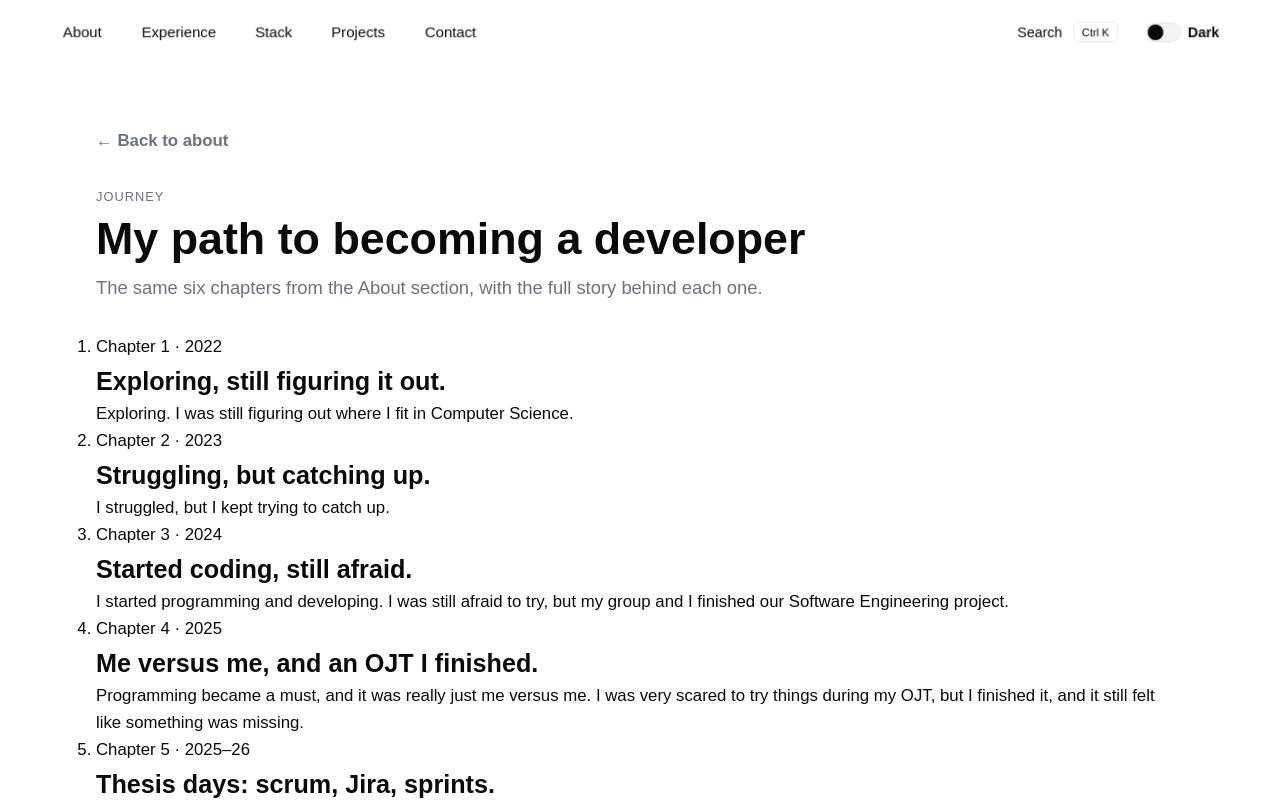
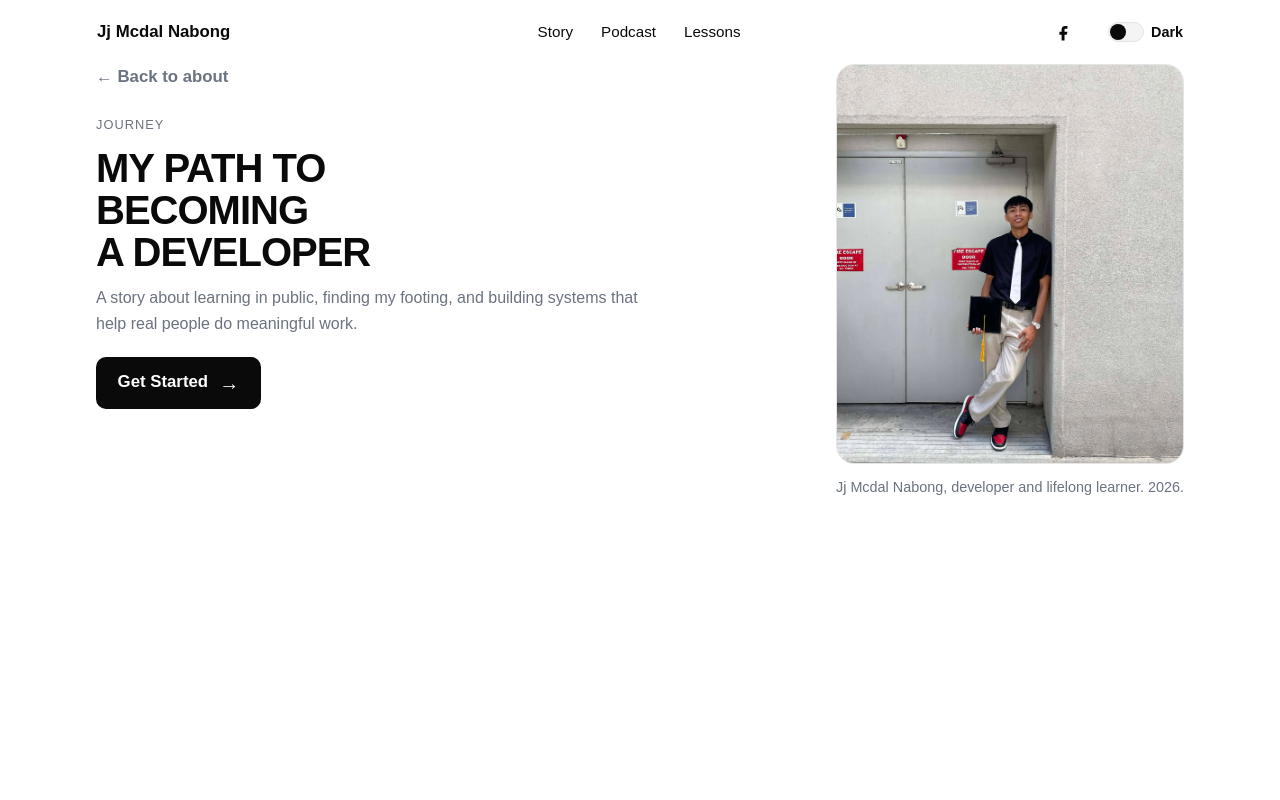
Before and after one commit to JjMcdal/portfolio-jjmcdal, a Next.js app: page /journey in a window 1280 px wide. Shown: the top 800 px of the page. Built offline with nearby package versions, Linux system fonts and the light colour scheme.

Commit message:
Refine Journey page layout
Align the Journey header and hero containers, restore the profile caption, and keep the dedicated navigation styling consistent across viewport states.

```diff
--- a/app/globals.css
+++ b/app/globals.css
@@ -89,8 +89,8 @@ section{padding:0}
 .journey-url:hover{text-decoration:underline;text-underline-offset:4px}
 .journey h3{font-family:var(--sans);font-size:clamp(1.875rem,4vw,2.75rem);font-weight:700;line-height:1.1;max-width:20rem;margin-bottom:1.25rem}
 .journey-intro>p:not(.journey-url){color:var(--muted);max-width:31rem;margin-bottom:2rem}
-.journey-btn{display:inline-flex;align-items:center;gap:.65rem;margin-top:auto;padding:.85rem 1.4rem;border-radius:999px;background:var(--journey-accent);color:var(--journey-on-accent);font-weight:700;transition:transform .2s,box-shadow .2s,background-color .2s}
-.journey-btn .icon{width:18px;height:18px}
+.journey-btn{display:inline-flex;align-items:center;gap:.65rem;margin-top:auto;padding:.85rem 1.4rem;border-radius:999px;background:var(--journey-accent);color:var(--journey-on-accent);font-weight:700;box-shadow:0 6px 20px color-mix(in srgb,var(--journey-accent) 22%,transparent);transition:transform .2s,box-shadow .2s,background-color .2s}
+.journey-btn .icon{width:18px;height:18px;transition:transform .2s}
 .journey-list{list-style:none;position:relative;z-index:1;display:grid;align-content:center}
 .journey-list::before{content:"";position:absolute;left:8px;top:1rem;bottom:1rem;width:1px;background:var(--border)}
 .journey-list li{display:grid;grid-template-columns:32px 60px 1fr;align-items:center;gap:.8rem;min-height:3.65rem;border-bottom:1px solid var(--border);font-size:1rem}
@@ -100,7 +100,16 @@ section{padding:0}
 .journey-list li>span:last-child{grid-column:3}
 [data-theme=light],:root{--journey-accent:#3f3f46;--journey-accent-soft:rgba(63,63,70,.14);--journey-on-accent:#fff}
 [data-theme=dark]{--journey-accent:#e4e4e7;--journey-accent-soft:rgba(228,228,231,.14);--journey-on-accent:#18181b}
-@media(hover:hover){.journey-btn:hover{background:#27272a;box-shadow:var(--shadow);transform:translateY(-1px)}[data-theme=dark] .journey-btn:hover{background:#fafafa}}
+/* Gray glow + arrow nudge on hover and keyboard focus */
+.journey-btn:focus-visible{box-shadow:0 10px 30px color-mix(in srgb,var(--journey-accent) 45%,transparent)}
+.journey-btn:focus-visible .icon{transform:translateX(4px)}
+@media(hover:hover){
+  .journey-btn:hover{background:#27272a;box-shadow:0 10px 30px color-mix(in srgb,var(--journey-accent) 45%,transparent);transform:translateY(-1px)}
+  .journey-btn:hover .icon{transform:translateX(4px)}
+  [data-theme=dark] .journey-btn:hover{background:#fafafa}
+}
+/* Pressed state: must come after the hover block so it wins when hovering and pressing together */
+.journey-btn:active{transform:translateY(0) scale(.98);box-shadow:0 3px 12px color-mix(in srgb,var(--journey-accent) 35%,transparent)}
 
 /* Experience */
 .exp-grid{display:grid;grid-template-columns:1.5fr 1fr;gap:4rem}
@@ -214,6 +223,44 @@ footer{padding:3.5rem 0}
 .side-box dd{font-weight:400;margin-bottom:.6rem}
 .note{font-size:.95rem;color:var(--muted);border-left:2px solid var(--border);padding-left:.8rem}
 
+.journey-nav{left:50%;width:min(72rem,100%);padding-left:2rem;padding-right:2rem;transform:translateX(-50%) scale(1);justify-content:flex-start;gap:2rem}
+.nav.journey-nav.pill{left:50%;width:min(72rem,calc(100% - 1.5rem));padding-left:2rem;padding-right:2rem;transform:translateX(-50%) scale(1)}
+.journey-brand{font-weight:700;font-size:1.05rem;white-space:nowrap}
+.journey-nav-logo{display:none}
+.journey-nav-links{margin-left:auto;gap:1.75rem}
+.journey-nav-links a{font-size:.95rem}
+.journey-facebook{display:flex;align-items:center;justify-content:center;width:1.5rem;height:1.5rem;margin-left:.25rem}
+.journey-facebook-icon{width:1.1rem;height:1.1rem}
+
+/* Journey page */
+.journey-page{min-height:100vh}
+.journey-hero{padding:5rem 0 2rem}
+.journey-hero-grid{display:grid;grid-template-columns:minmax(0,1.05fr) minmax(280px,.75fr);align-items:start;gap:clamp(3rem,8vw,7rem)}
+.journey-hero-copy{max-width:40rem}
+.journey-hero-copy .back{margin-bottom:1.5rem}
+.journey-hero-copy .eyebrow{margin-bottom:.75rem}
+.journey-hero h1{font-size:clamp(1.875rem,3.5vw,2.5rem);font-weight:700;line-height:1.05;letter-spacing:-.025em;max-width:16ch}
+.journey-hero .lead{margin:.75rem 0 1.25rem;max-width:35rem;font-size:1rem;color:var(--muted)}
+.journey-primary{display:inline-flex;align-items:center;gap:.7rem;padding:.8rem 1.35rem;border-radius:10px;background:var(--solid);color:var(--on-solid);font-weight:700;transition:transform .2s,box-shadow .2s}
+.journey-primary span{font-size:1.25rem;line-height:1}
+.journey-portrait{margin:0;max-width:22rem;justify-self:end;align-self:start}
+.journey-portrait img{display:block;width:100%;max-height:400px;height:auto;aspect-ratio:13 / 16;object-fit:cover;object-position:center;border-radius:18px;border:1px solid var(--border)}
+.journey-portrait figcaption{display:block;margin-top:.8rem;text-align:left;color:var(--muted);font-size:.9rem;line-height:1.45}
+.journey-timeline{padding:5.5rem 0 7rem}
+.journey-timeline{scroll-margin-top:1.5rem}
+.journey-timeline h2{font-size:clamp(2rem,4vw,3.25rem);line-height:1.05;margin:.6rem 0 .8rem}
+.timeline-intro{max-width:38rem;color:var(--muted);font-size:1.05rem}
+.timeline-placeholder{display:grid;grid-template-columns:repeat(5,1fr);margin-top:3.5rem;border-top:1px solid var(--border);border-bottom:1px solid var(--border)}
+.timeline-placeholder-item{min-height:9rem;padding:1.25rem;border-right:1px solid var(--border)}
+.timeline-placeholder-item:last-child{border-right:0}
+.timeline-placeholder-item span{font-weight:700;color:var(--muted)}
+.timeline-placeholder-item p{margin-top:2rem;color:var(--muted);font-size:.9rem}
+@media(hover:hover){.journey-primary:hover{transform:translateY(-2px);box-shadow:var(--shadow)}}
+@media(min-width:861px){
+  .journey-hero{height:calc(100svh - 80px);min-height:0;padding:4rem 0 .5rem;overflow:hidden}
+  .journey-hero-grid{height:100%;align-items:start}
+}
+
 /* Palette */
 .palette-bg{position:fixed;inset:0;background:rgba(0,0,0,.1);backdrop-filter:blur(7px);z-index:200;display:flex;align-items:flex-start;justify-content:center;padding-top:27vh}
 .palette{width:min(410px,92vw);background:var(--card);border:1px solid #d4d4d4;border-radius:15px;box-shadow:0 14px 40px rgba(0,0,0,.12);overflow:hidden;padding:.5rem}
@@ -232,6 +279,11 @@ footer{padding:3.5rem 0}
   .nav{top:0;left:0;width:100%;max-width:none;gap:.65rem;padding:.8rem 1rem;border-color:transparent;border-radius:0;box-shadow:none}
   .nav.pill{top:.75rem;left:50%;width:calc(100% - 1.5rem);max-width:none;padding:.55rem .7rem;border-color:var(--border);border-radius:999px;box-shadow:var(--shadow);transform:translateX(-50%) scale(1)}
   .nav-logo{display:block;flex:none;max-width:2rem;margin:0;font-size:1rem}
+  .journey-nav,.nav.journey-nav.pill{left:0;width:100%;gap:.7rem;padding-left:1rem;padding-right:1rem;transform:none}
+  .journey-brand{font-size:.9rem}
+  .journey-nav-links{gap:1rem;margin-left:auto;overflow-x:visible}
+  .journey-nav-links a{font-size:.78rem}
+  .journey-facebook{margin-left:0}
   .nav-links{display:flex;flex:1;min-width:0;gap:1rem;margin:0;overflow-x:auto;scrollbar-width:none}
   .nav-links::-webkit-scrollbar{display:none}
   .nav-links a{flex:none;font-size:.78rem;white-space:nowrap}
@@ -241,6 +293,14 @@ footer{padding:3.5rem 0}
   .search-label,.kbd,.switch-label{display:none}
   .switch{flex:none;order:2}
   .about,.exp-grid,.detail-grid{grid-template-columns:1fr;gap:2.5rem}
+  .journey-hero{padding-top:6.5rem}
+  .journey-hero-grid{grid-template-columns:1fr;gap:3rem}
+  .journey-hero-copy{max-width:34rem}
+  .journey-hero-copy .back{margin-bottom:2rem}
+  .journey-portrait{justify-self:start;width:min(100%,22rem)}
+  .timeline-placeholder{grid-template-columns:1fr 1fr}
+  .timeline-placeholder-item:nth-child(2n){border-right:0}
+  .timeline-placeholder-item:nth-child(n+3){border-top:1px solid var(--border)}
   .avatar{width:200px;height:200px;margin:0 auto}
   .journey-heading{margin-top:4.5rem;margin-bottom:2.25rem}
   .journey-heading h2{font-size:clamp(1.875rem,8vw,2.5rem)}
@@ -253,4 +313,12 @@ footer{padding:3.5rem 0}
   .github-grid{margin:0}
   .foot{align-items:flex-start;flex-direction:column;gap:1.5rem}
 }
-@media(prefers-reduced-motion:reduce){.marquee-track{animation:none}html{scroll-behavior:auto}*{transition:none!important}}
+@media(max-width:520px){
+  .journey-hero{padding-bottom:4rem}
+  .journey-hero h1{font-size:clamp(2.1rem,10vw,3rem)}
+  .journey-timeline{padding-top:4rem}
+  .timeline-placeholder{grid-template-columns:1fr}
+  .timeline-placeholder-item,.timeline-placeholder-item:nth-child(2n){border-right:0;border-top:1px solid var(--border)}
+  .timeline-placeholder-item:first-child{border-top:0}
+}
+@media(prefers-reduced-motion:reduce){.marquee-track{animation:none}html{scroll-behavior:auto}*{transition:none!important}.journey-btn:hover,.journey-btn:active,.journey-btn:hover .icon,.journey-btn:focus-visible .icon{transform:none}}
--- a/app/journey/page.tsx
+++ b/app/journey/page.tsx
@@ -1,29 +1,31 @@
 import Link from "next/link";
 import type { Metadata } from "next";
 import Chrome from "@/components/Chrome";
-import { JOURNEY } from "@/lib/data";
 
 export const metadata: Metadata = { title: "My Journey | Jj Mcdal Nabong" };
 
 export default function JourneyPage() {
   return (
     <>
-      <Chrome />
-      <div id="detail"><div className="wrap">
-        <Link href="/#about" className="back">&larr; Back to about</Link>
-        <p className="eyebrow">JOURNEY</p>
-        <h1>My path to becoming a developer</h1>
-        <p className="lead">The same six chapters from the About section, with the full story behind each one.</p>
-        <ol className="chapters">
-          {JOURNEY.map((s, i) => (
-            <li key={s.year}>
-              <p className="chapter-meta">Chapter {i + 1} · {s.year}</p>
-              <h2>{s.title}</h2>
-              <p>{s.text}</p>
-            </li>
-          ))}
-        </ol>
-      </div></div>
+      <Chrome variant="journey" />
+      <main className="journey-page">
+        <section className="journey-hero">
+          <div className="wrap journey-hero-grid">
+            <div className="journey-hero-copy">
+              <Link href="/#about" className="back">&larr; Back to about</Link>
+              <p className="eyebrow">JOURNEY</p>
+              <h1>MY PATH TO BECOMING A DEVELOPER</h1>
+              <p className="lead">A story about learning in public, finding my footing, and building systems that help real people do meaningful work.</p>
+              <Link href="/#about" className="journey-primary">Get Started <span aria-hidden="true">&rarr;</span></Link>
+            </div>
+            <figure className="journey-portrait">
+              {/* eslint-disable-next-line @next/next/no-img-element */}
+              <img src="/pogi.jpg" alt="Jj Mcdal Nabong working on a laptop" width={520} height={640} />
+              <figcaption>Jj Mcdal Nabong, developer and lifelong learner. 2026.</figcaption>
+            </figure>
+          </div>
+        </section>
+      </main>
     </>
   );
 }
--- a/components/Chrome.tsx
+++ b/components/Chrome.tsx
@@ -2,6 +2,7 @@
 import Link from "next/link";
 import { useCallback, useEffect, useRef, useState, useSyncExternalStore } from "react";
 import { usePathname, useRouter } from "next/navigation";
+import { FACEBOOK } from "@/lib/data";
 
 const SECTIONS = ["about", "experience", "stack", "projects", "contact"];
 type CommandGroup = "Navigate" | "Actions";
@@ -25,6 +26,9 @@ const getServerMac = () => false;
 const SearchIcon = () => (
   <svg width="16" height="16" viewBox="0 0 24 24" fill="none" stroke="currentColor" strokeWidth="2" strokeLinecap="round" aria-hidden="true"><circle cx="11" cy="11" r="7" /><path d="m20 20-3.5-3.5" /></svg>
 );
+const FacebookIcon = () => (
+  <svg className="journey-facebook-icon" viewBox="0 0 24 24" fill="currentColor" aria-hidden="true"><path d="M14 8h3V4h-3c-3.31 0-5 1.69-5 5v3H6v4h3v8h4v-8h3l1-4h-4V9c0-.67.33-1 1-1Z" /></svg>
+);
 
 const CommandIcon = ({ name }: { name: CommandIcon }) => {
   const paths = {
@@ -39,10 +43,11 @@ const CommandIcon = ({ name }: { name: CommandIcon }) => {
   return <svg className="command-icon" viewBox="0 0 24 24" fill="none" stroke="currentColor" strokeWidth="1.8" strokeLinecap="round" strokeLinejoin="round" aria-hidden="true">{paths[name]}</svg>;
 };
 
-export default function Chrome() {
+export default function Chrome({ variant = "default" }: { variant?: "default" | "journey" }) {
   const router = useRouter();
   const pathname = usePathname();
   const isHome = pathname === "/";
+  const isJourney = variant === "journey";
   const [pill, setPill] = useState(false);
   const [scrolled, setScrolled] = useState(false);
   const [active, setActive] = useState("");
@@ -163,7 +168,11 @@ export default function Chrome() {
 
   return (
     <>
-      <nav className={"nav" + (pill ? " pill" : "")} aria-label="Main">
+      <nav className={"nav" + (pill ? " pill" : "") + (isJourney ? " journey-nav" : "")} aria-label="Main">
+        {isJourney ? (
+          <Link href="/" className="journey-brand">Jj Mcdal Nabong</Link>
+        ) : null}
+        {!isJourney ? (
           <Link
             href="/"
             onClick={goHome}
@@ -173,8 +182,16 @@ export default function Chrome() {
           >
             jj.
           </Link>
-        <div className="nav-links">
-          {SECTIONS.map((s) => {
+        ) : null}
+        <div className={"nav-links" + (isJourney ? " journey-nav-links" : "")}>
+          {isJourney ? (
+            <>
+              <a href="#story">Story</a>
+              <a href="#podcast">Podcast</a>
+              <a href="#lessons">Lessons</a>
+            </>
+          ) : null}
+          {!isJourney ? SECTIONS.map((s) => {
             const label = s[0].toUpperCase() + s.slice(1);
             return (
               <Link
@@ -187,13 +204,20 @@ export default function Chrome() {
                 {label}
               </Link>
             );
-          })}
+          }) : null}
         </div>
+        {isJourney ? (
+          <a className="journey-facebook" href={FACEBOOK} target="_blank" rel="noopener noreferrer" aria-label="Facebook">
+            <FacebookIcon />
+          </a>
+        ) : null}
+        {!isJourney ? <>
         <button className={"search-btn" + (pill ? " scrolled" : "")} onClick={openPalette} aria-label="Open command palette">
           <span className="search-icon"><SearchIcon /></span>
           <span className="search-label">Search</span>
           <span className="kbd">{mac ? "⌘ K" : "Ctrl K"}</span>
         </button>
+        </> : null}
         <button className="switch" onClick={toggleTheme} aria-label="Toggle dark mode">
           <span className="track"><span className="thumb" /></span>
           <span className="switch-label">{dark ? "Light" : "Dark"}</span>
```
Lines whose indentation alone changed are shown as unchanged.
